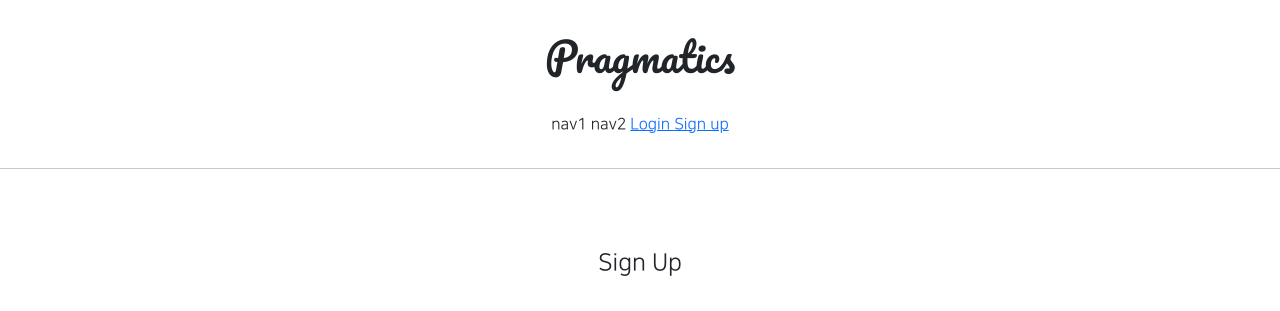
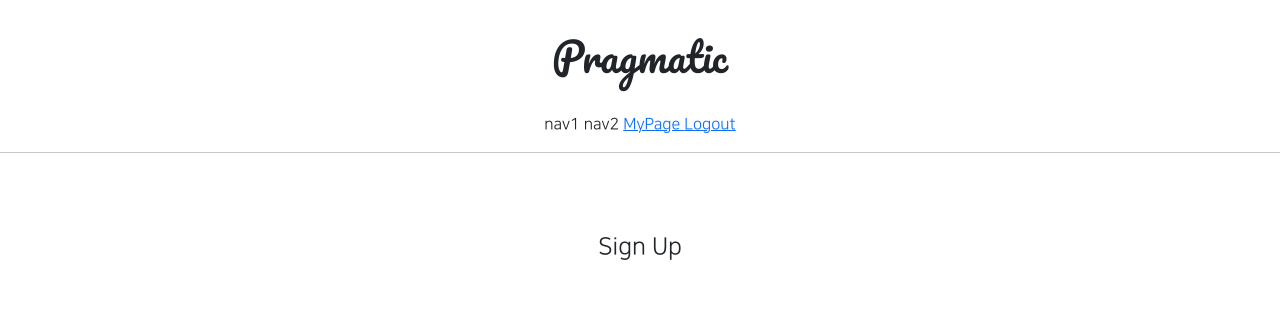
Before and after one commit to namvandy/gi_webapplication, a Django app: page /accounts/create/ in a window 1280 px wide. Shown: the top 311 px of the page. Run offline with Django 3.2, Linux system fonts and the light colour scheme; the visitor is signed in with stand-in values (Sample User, id 1); parts of the project's set-up code (start-up, migrations or seed data) failed here and were passed over; some libraries are stand-ins or nearby versions.

Commit message:
7/15 4th commit

```diff
--- a/accountapp/urls.py
+++ b/accountapp/urls.py
@@ -1,7 +1,7 @@
 from django.contrib.auth.views import LoginView, LogoutView
 from django.urls import path
 
-from accountapp.views import hello_world, AccountCreateView
+from accountapp.views import hello_world, AccountCreateView, AccountDetailView
 
 app_name = 'accountapp'
 urlpatterns = [
@@ -13,7 +13,9 @@
          name='login'),
 
     path('logout/', LogoutView.as_view(),
-         name='logout')
+         name='logout'),
+
+    path('detail/<int:pk>', AccountDetailView.as_view(), name='detail'),
 
 
 ]
--- a/accountapp/views.py
+++ b/accountapp/views.py
@@ -5,7 +5,7 @@
 
 # Create your views here.
 from django.urls import reverse, reverse_lazy
-from django.views.generic import CreateView
+from django.views.generic import CreateView, DetailView
 
 from accountapp.models import HelloWorld
 
@@ -37,3 +37,8 @@
     form_class = UserCreationForm
     success_url = reverse_lazy('accountapp:hello_world')
     template_name = 'accountapp/create.html'
+
+class AccountDetailView(DetailView):
+    model = User
+    context_object_name = 'target_user'
+    template_name = 'accountapp/detail.html'
--- a/templates/header.html
+++ b/templates/header.html
@@ -1,27 +1,33 @@
 <div style="text-align: center">
     <div class="pragmatic_header_logo">
-        <h1>Pragmatics</h1>
+        <h1>Pragmatic</h1>
     </div>
-    <div class="pragmatic_hearder_button">
+    <div class="pragmatic_header_button">
         <span>nav1</span>
         <span>nav2</span>
-        {% if not user.is_authenticate %}
+        {% if not user.is_authenticated %} <!--로그인됬는지 아닌지 확인-->
         <span>
-            <a href="{% url 'accountapp:login'%}">
+            <a href="{%  url 'accountapp:login' %}">
                 Login
             </a>
+
         </span>
         <span>
             <a href="{% url 'accountapp:create' %}">
-                Sign up
+                Sign Up
             </a>
         </span>
         {% else %}
             <span>
-            <a href="{% url 'accountapp:logout' %}"></a>
+            <a href="{% url 'accountapp:detail' pk=user.pk %}">
+                MyPage
+            </a>
+        </span>
+        <span>
+            <a href="{% url 'accountapp:logout' %}">
                 Logout
+            </a>
         </span>
-        {% endif %}
+        {% endif %} <!--if문의 끝 명시-->
     </div>
-
 </div>
```
Also changed, not shown: accountapp/templates/accountapp/detail.html (added, +16 -0 lines). Lines whose indentation alone changed are shown as unchanged.
